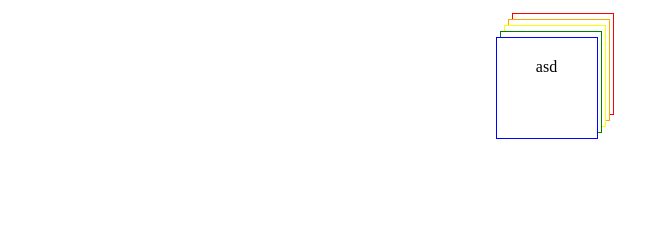
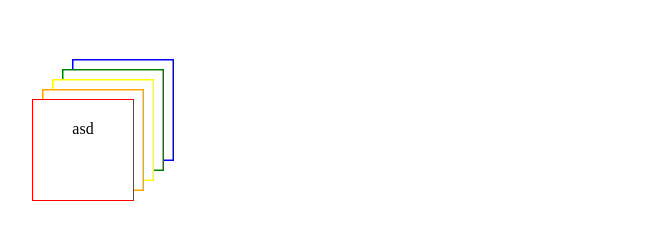
Before and after one commit to Naser-Alzaghari/Solve_HTML_CSS_Task, a plain HTML site: page CSS/CSS3/hw3.10.html in a window 1280 px wide. Shown: the whole page, without its empty margins (75-720 px from the left). Drawn offline with Linux system fonts and the light colour scheme.

Commit message:
Uploading CSS Task V4

```diff
--- a/CSS/CSS3/hw3.10.html
+++ b/CSS/CSS3/hw3.10.html
@@ -27,21 +27,20 @@
         .blue {
             border: 1px solid blue;
         }
+
+        .boxshadow1{
+            width: 100px;
+            height: 100px;
+            text-align: center;
+            box-shadow: 0px 0px 0px 1px red, 10px -10px 0px -0.5px white, 10px -10px 0px 1px orange, 20px -20px 0px -0.5px white, 20px -20px 0px 1px yellow, 30px -30px 0px -0.5px white, 30px -30px 0px 1px green, 40px -40px 0px -0.5px white, 40px -40px 0px 1px blue;
+            margin: 100px;
+        }
     </style>
 </head>
 <body>
-    <div style="text-align: center; display: flex; justify-content: center;">
-        <div class="boxshadow red">
-        <div class="boxshadow orange">
-        <div class="boxshadow yellow">
-        <div class="boxshadow green">
-        <div class="boxshadow blue">
-            <p style="margin: 20px;">asd</p>
-        </div>
-        </div>
-        </div>
-        </div>
-        </div>
+
+    <div class="boxshadow1">
+        <p style="padding: 20px;">asd</p>
     </div>
 </body>
 </html>
```
Also changed, not shown: CSS/CSS5/hw5.12/hw5.12.html (+8 -0 lines).
